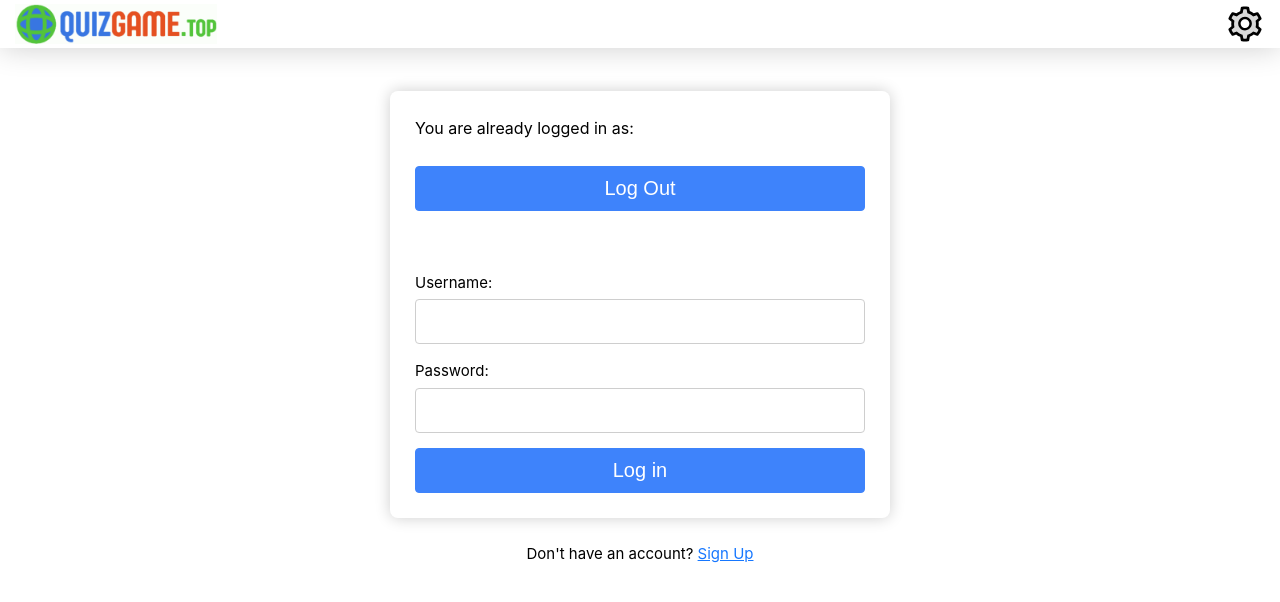
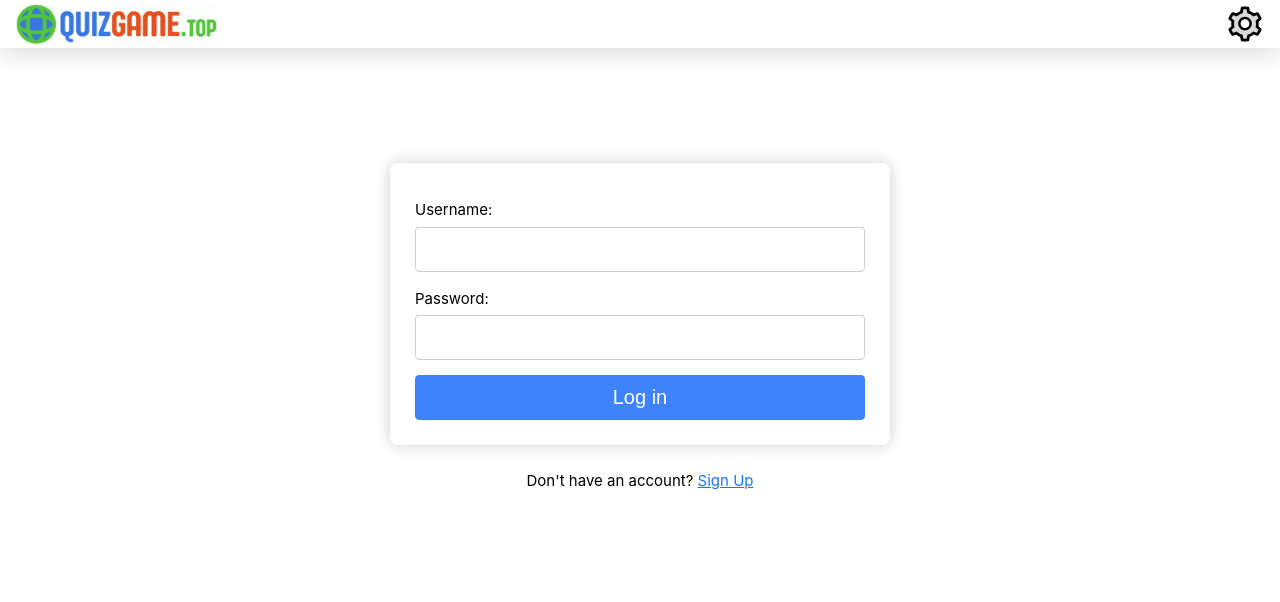
Before and after one commit to msam-dev/quizgame.top, a React (Vite) app in the folder quizgame.top-frontend/quizgame.top/: page /Login in a window 1280 px wide. Shown: the top 602 px of the page. Built offline with nearby package versions, Linux system fonts and the light colour scheme.

Commit message:
Context improvements

```diff
--- a/quizgame.top-frontend/quizgame.top/src/assets/components/NavBar.tsx
+++ b/quizgame.top-frontend/quizgame.top/src/assets/components/NavBar.tsx
@@ -8,26 +8,16 @@ import { useQuizGameContext } from './QuizGameContext';
 import { App } from 'antd';
 
 const Navbar = () => {
+
   const navigate = useNavigate();
-
+  const context = useQuizGameContext();
   const { message } = App.useApp();
-
-  const context = useQuizGameContext();
   const [open, setOpen] = useState<boolean>(false);
-  const loggedIn: boolean = context.username != '';
-
-  const openSettings = () => {
-    setOpen(true);
-  };
-
-  const closeSettings = () => {
-    setOpen(false);
-  };
 
   const logout = () => {
-    closeSettings();
+    setOpen(false);
     navigate('/');
-    context.clearUser();
+    context.logOut();
     message.info('You have been logged out');
   }
 
@@ -38,21 +28,21 @@ const Navbar = () => {
           <Link to='/'><img className='navbar-logo' src={title}/></Link>
         </div>
         <div className='navbar-settings-icon-container'>
-          <AiTwotoneSetting className='navbar-settings-icon' onClick={openSettings}/>
+          <AiTwotoneSetting className='navbar-settings-icon' onClick={() => setOpen(true)}/>
         </div>
       </div>
       <div className={`navbar-settings-drawer-container ${open}`}>
-        <div className={`navbar-settings-drawer-overlay ${open}`} onClick={closeSettings}></div>
+        <div className={`navbar-settings-drawer-overlay ${open}`} onClick={() => setOpen(false)}></div>
         <div className={`navbar-settings-drawer ${open}`}>
           <div className='navbar-settings-header'>
             <div className='navbar-settings-title'></div>
-            <AiOutlineClose className='navbar-settings-close-button' onClick={closeSettings}/>
+            <AiOutlineClose className='navbar-settings-close-button' onClick={() => setOpen(false)}/>
           </div>
           <div className='navbar-settings-body'>
             <div className={`navbar-settings-user-auth`}>
-              <Link to='/' className={`navbar-settings-logout ${loggedIn}`} onClick={logout}>Log out</Link>
-              <Link to='/login' className={`navbar-settings-login ${loggedIn}`} onClick={closeSettings}>Log in</Link>
-              <Link to='/signup' className={`navbar-settings-signup ${loggedIn}`} onClick={closeSettings}>Sign up</Link>
+              <Link to='/' className={`navbar-settings-logout ${context.loggedIn}`} onClick={logout}>Log out</Link>
+              <Link to='/login' className={`navbar-settings-login ${context.loggedIn}`} onClick={() => setOpen(false)}>Log in</Link>
+              <Link to='/signup' className={`navbar-settings-signup ${context.loggedIn}`} onClick={() => setOpen(false)}>Sign up</Link>
             </div>
           </div>
         </div>
--- a/quizgame.top-frontend/quizgame.top/src/assets/components/QuizGameContext.tsx
+++ b/quizgame.top-frontend/quizgame.top/src/assets/components/QuizGameContext.tsx
@@ -1,4 +1,4 @@
-import { useState, useContext, createContext, Dispatch, SetStateAction, useEffect} from 'react';
+import { useState, useContext, createContext, useEffect} from 'react';
 
 /**
  * Context interface for QuizGame.top
@@ -6,15 +6,11 @@ import { useState, useContext, createContext, Dispatch, SetStateAction, useEffec
  * This makes it easy to add additional state to the context in future.
  */
 interface QuizGameContextType {
+  loggedIn: boolean;
   username: string;
   token: string;
   setUser: (username: string, token: string) => void;
-  clearUser: () => void;
-
-}
-
-interface ProviderProps {
-  children: React.ReactNode;
+  logOut: () => void;
 }
 
 const QuizGameContext = createContext<QuizGameContextType | undefined>(undefined);
@@ -29,9 +25,14 @@ export const useQuizGameContext = () => {
 
   return context;
 };
+
 ///////TODO: implement local storage
 
+interface ProviderProps { children: React.ReactNode; }
+
 export const QuizGameContextProvider = ({ children }: ProviderProps) => {
+
+  const [loggedIn, setLoggedIn] = useState<boolean>(false);
   const [username, setUsername] = useState<string>('');
   const [token, setToken] = useState<string>('');
 
@@ -46,13 +47,15 @@ export const QuizGameContextProvider = ({ children }: ProviderProps) => {
   }, []);
 
   const setUser = (username: string, token: string) => {
+    setLoggedIn(true);
     setUsername(username);
     setToken(token);
     localStorage.setItem('username', username);
     localStorage.setItem('token', token);
   };
 
-  const clearUser = () => {
+  const logOut = () => {
+    setLoggedIn(false);
     setUsername('');
     setToken('');
     localStorage.removeItem('username');
@@ -60,10 +63,11 @@ export const QuizGameContextProvider = ({ children }: ProviderProps) => {
   };
 
   const context: QuizGameContextType = {
+    loggedIn,
     username,
     token,
     setUser,
-    clearUser
+    logOut
   };
 
   return (
```
